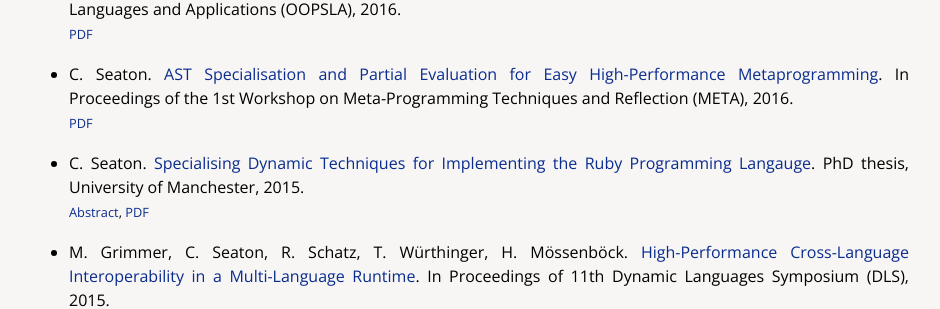
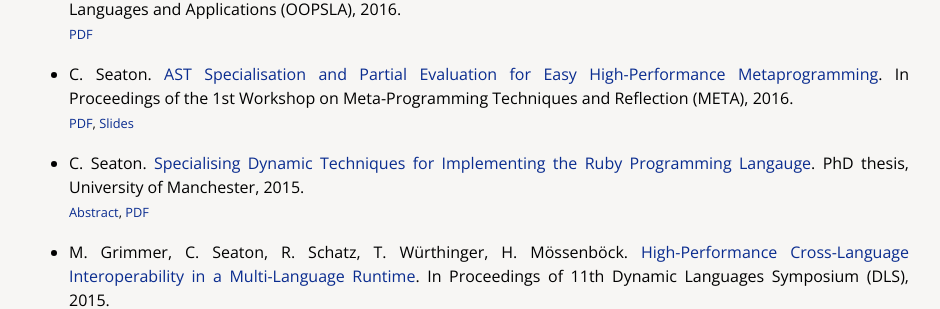
Before and after one commit to chrisseaton/chrisseaton.github.io, a Jekyll site: the page built from rubytruffle/index.md, in a window 1280 px wide and 900 px high, scrolled down 987 px. Shown: the part 146-455 px from the top of the window, without its empty margins (171-1111 px from the left). Built offline with Jekyll 4.4.1, drawn with Linux system fonts in a browser that asks for light colours; nearby versions of some CDN libraries.

Commit message:
Meta16 slides.

```diff
--- a/rubytruffle/index.md
+++ b/rubytruffle/index.md
@@ -57,7 +57,8 @@ views expressed are my own and not those of Oracle.
 
 *    C. Seaton. [AST Specialisation and Partial Evaluation for Easy High-Performance Metaprogramming](meta16/meta16-ruby.pdf). In Proceedings of the 1st Workshop on Meta-Programming Techniques and Reflection (META), 2016.<br>
       <span class="smaller">
-        <a href="meta16/meta16-ruby.pdf">PDF</a>
+        <a href="meta16/meta16-ruby.pdf">PDF</a>,
+        <a href="meta16/meta16-ruby-slides.pdf">Slides</a>
       </span>
 
 *    C. Seaton. [Specialising Dynamic Techniques for Implementing the Ruby Programming Langauge](../phd). PhD thesis, University of Manchester, 2015.<br>
```
Also changed, not shown: index.md (+2 -1 lines), 1 other file.
